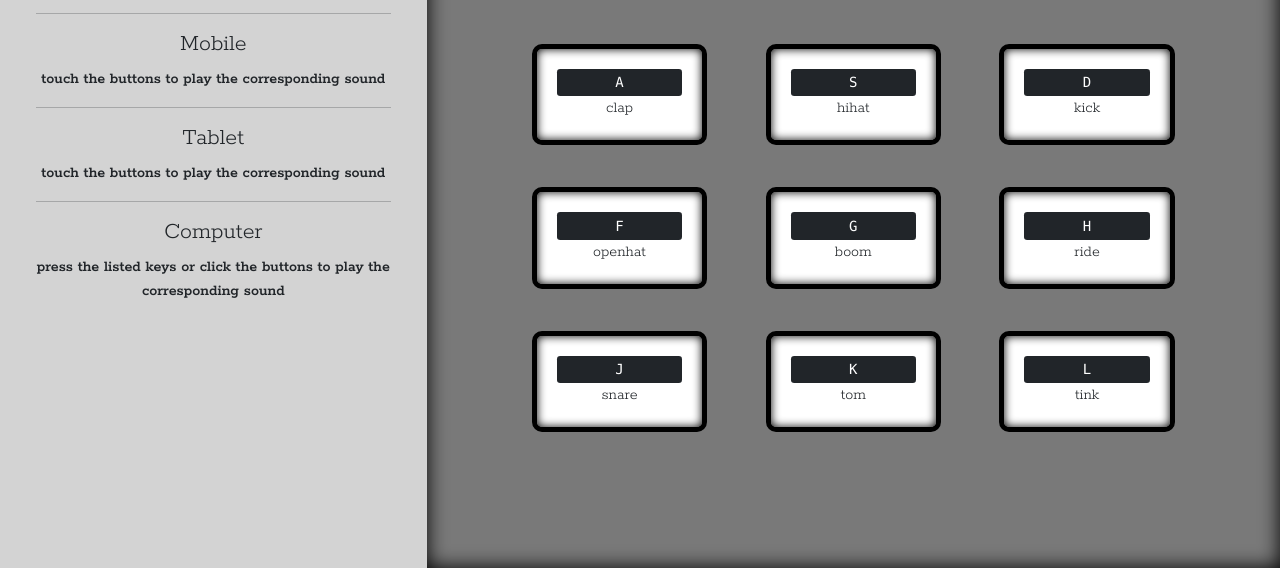
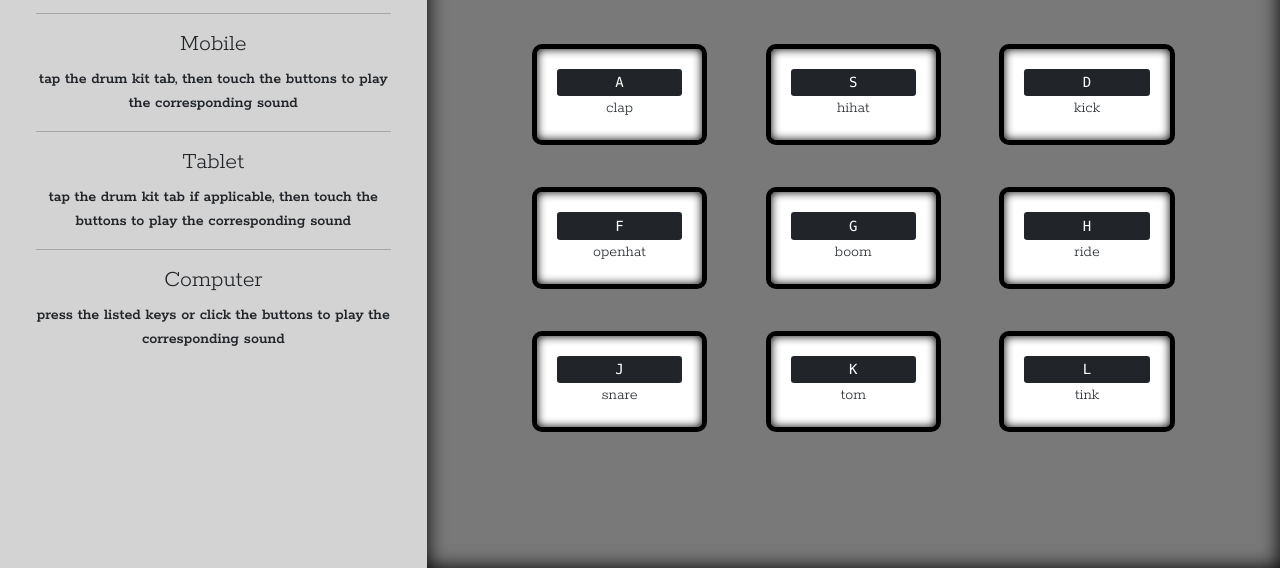
Before and after one commit to chynnalew/drum-kit, a plain HTML site: page index.html in a window 1280 px wide. Shown: the part 232-800 px from the top of the page. Drawn offline with nearby package versions, Linux system fonts and the light colour scheme; a web font is replaced by a local one.

Commit message:
update instructions

```diff
--- a/index.html
+++ b/index.html
@@ -30,10 +30,10 @@
         <h2>How to Play</h2>
         <hr/>
         <h4>Mobile</h4>
-        <p>touch the buttons to play the corresponding sound</p>
+        <p>tap the drum kit tab, then touch the buttons to play the corresponding sound</p>
         <hr/>
         <h4>Tablet</h4>
-        <p>touch the buttons to play the corresponding sound</p>
+        <p>tap the drum kit tab if applicable, then touch the buttons to play the corresponding sound</p>
         <hr/>
         <h4>Computer</h4>
         <p>press the listed keys or click the buttons to play the corresponding sound</p>
--- a/styles.css
+++ b/styles.css
@@ -30,8 +30,6 @@ header {
 .instructions h2 {
   font-family: 'Revalia';
 }
-
-
 .drumKit {
   background-color: rgb(121, 121, 121);
   padding:5%;
@@ -41,11 +39,9 @@ header {
   justify-content: center;
   font-family: 'Revalia';
 }
-
 .sound {
   font-family: 'Rokkitt';
 }
-
 .key {
   background-color: white;
   box-shadow: inset 0 0 10px black;
@@ -56,7 +52,6 @@ header {
   display: flex;
   flex-direction: column;
 }
-
 .key:hover {
   cursor: crosshair;
 }
```
